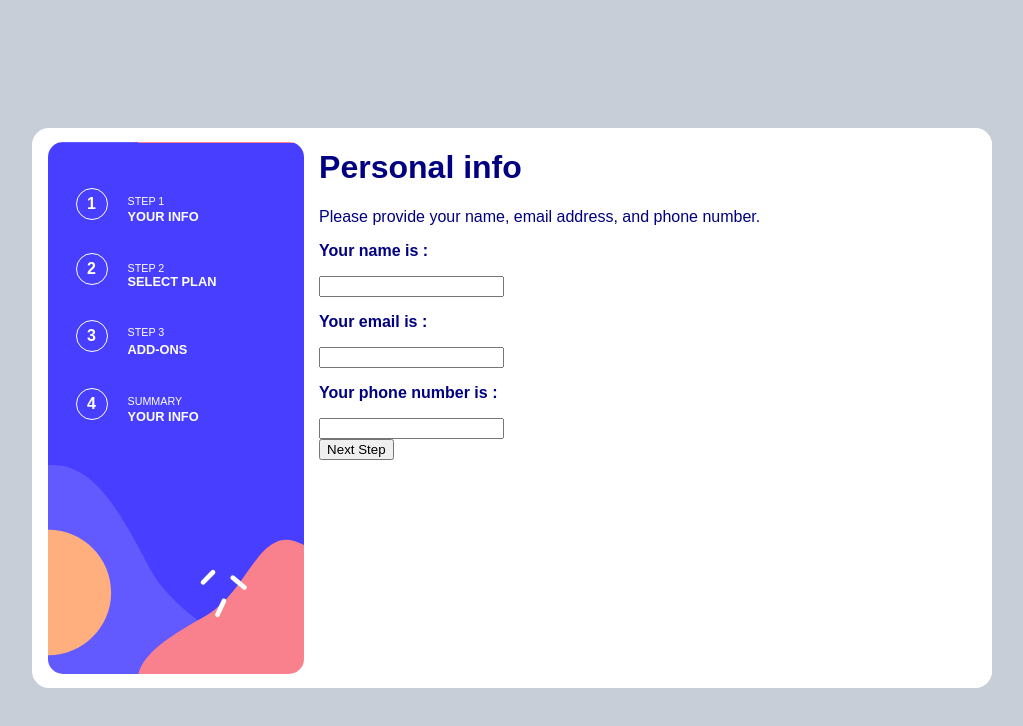
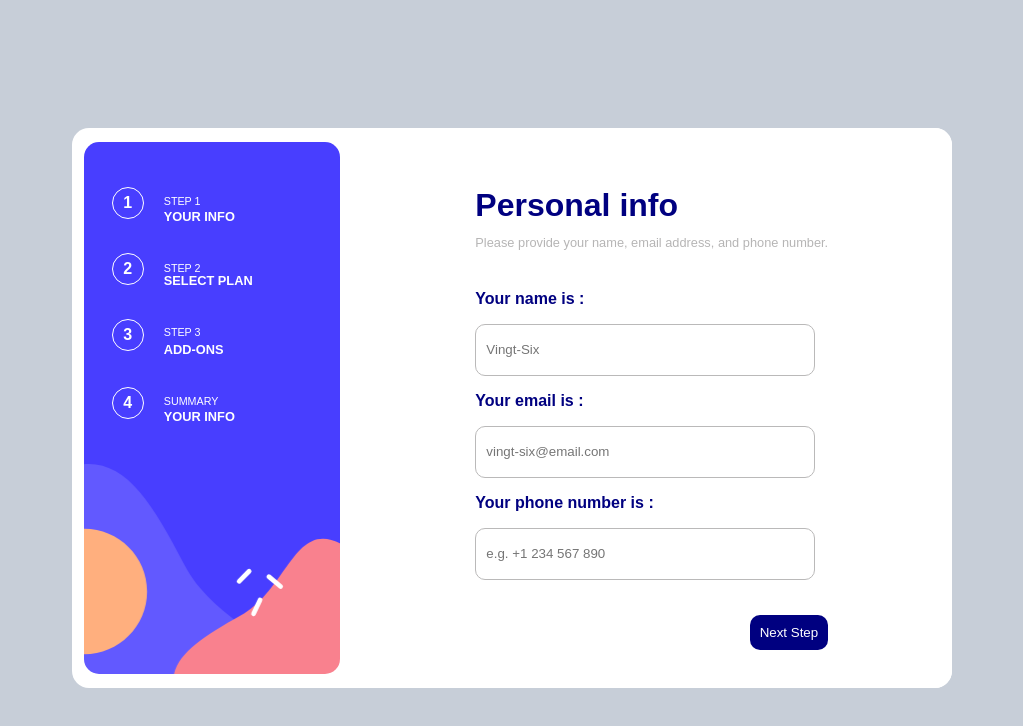
Before and after one commit to KASIANGK/project-useEffect-useState-Kasia-Nagorka, a React app: page / in a window 1280 px wide. Shown: the top 726 px of the page, without its empty margins (136-1159 px from the left). Built offline with nearby package versions, Linux system fonts and the light colour scheme; the HTML template or start-up script is replaced by a standard one.

Commit message:
Component Personal style DONE

```diff
--- a/src/Components/Personal/Personal.css
+++ b/src/Components/Personal/Personal.css
@@ -1,6 +1,6 @@
 .PERSONAL {
     display: flex;
-    width: 120vh;
+    width: 110vh;
     height: 70vh;
     background-color: rgb(255, 255, 255);
     border-radius: 17px;
@@ -14,7 +14,7 @@
     display: flex;
     flex-direction: column;
     border-radius: 15px;
-    background-position: 25% 75%;
+    background-position: 25% 0%;
     /* justify-content: center; */
     /* align-items: center; */
 
@@ -41,6 +41,19 @@
     border-radius: 17px;
     height: 70vh;
     color: navy;
+    display: flex;
+    justify-content: center;
+}
+.PERSONAL-TITLE p {
+    color: rgb(182, 181, 181);
+    margin-top: -3%;
+    padding-bottom: 3%;
+    font-size: 0.8em;
+}
+.PERSONAL-CONTENT {
+    display: flex;
+    flex-direction: column;
+    justify-content: center;
 }
 .STEPS-TXT {
     width: 50px;
@@ -62,3 +75,22 @@
 .STEP h3 {
     font-size: 0.8em;
 }
+.PERSONAL-INPUT input {
+    border-radius: 10px;
+    border: 1px solid rgb(186, 185, 185);
+    height: 30px;
+    width: 90%;
+    padding: 10px;
+}
+.PERSONAL-BTN {
+    display: flex;
+    justify-content: end;
+    margin-top: 10%;
+}
+.PERSONAL-BTN button {
+    color: white;
+    background-color: navy;
+    padding: 10px;
+    border-radius: 10px;
+    border: none;
+}
--- a/src/Components/Personal/Personal.jsx
+++ b/src/Components/Personal/Personal.jsx
@@ -59,11 +59,11 @@ function Personal({Sidebar}) {
                     </div>
                     <div className='PERSONAL-INPUT'>
                         <p><strong>Your name is : </strong>{name}</p>
-                        <input type='text' value={name} onChange={(e) => setName(e.target.value)}></input>
+                        <input placeholder='Vingt-Six' type='text' value={name} onChange={(e) => setName(e.target.value)}></input>
                         <p><strong>Your email is : </strong>{email}</p>
-                        <input type='text' value={email} onChange={(e) => setEmail(e.target.value)}></input>
+                        <input placeholder='vingt-six@email.com' type='text' value={email} onChange={(e) => setEmail(e.target.value)}></input>
                         <p><strong>Your phone number is : </strong>{phoneNumber}</p>
-                        <input type='text' value={phoneNumber} onChange={(e) => setPhoneNumber(e.target.value)}></input>
+                        <input placeholder='e.g. +1 234 567 890' type='text' value={phoneNumber} onChange={(e) => setPhoneNumber(e.target.value)}></input>
                     </div>
                     <div className='PERSONAL-BTN'>
                         <button>Next Step</button>
--- a/src/Components/Pick/Pick.css
+++ b/src/Components/Pick/Pick.css
@@ -1,6 +1,6 @@
 .PICK {
     display: flex;
-    width: 120vh;
+    width: 110vh;
     height: 70vh;
     background-color: rgb(255, 255, 255);
     border-radius: 17px;
--- a/src/Components/Select/Select.css
+++ b/src/Components/Select/Select.css
@@ -11,7 +11,7 @@
 }
 .SELECT {
     display: flex;
-    width: 120vh;
+    width: 110vh;
     height: 70vh;
     background-color: rgb(255, 255, 255);
     border-radius: 17px;
--- a/src/Components/Summary/Summary.css
+++ b/src/Components/Summary/Summary.css
@@ -1,6 +1,6 @@
 .SUMMARY {
     display: flex;
-    width: 120vh;
+    width: 110vh;
     height: 70vh;
     background-color: rgb(255, 255, 255);
     border-radius: 17px;
```
